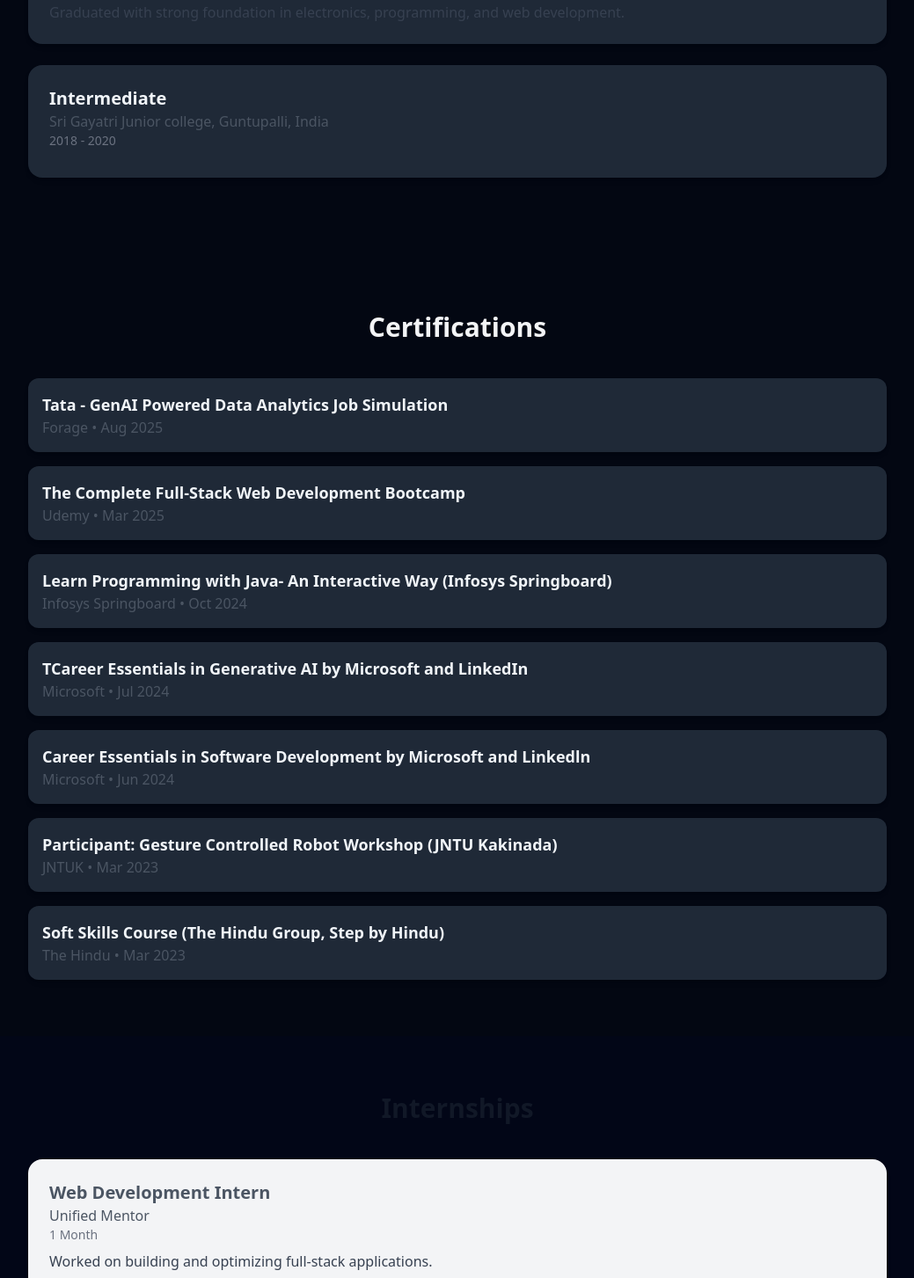
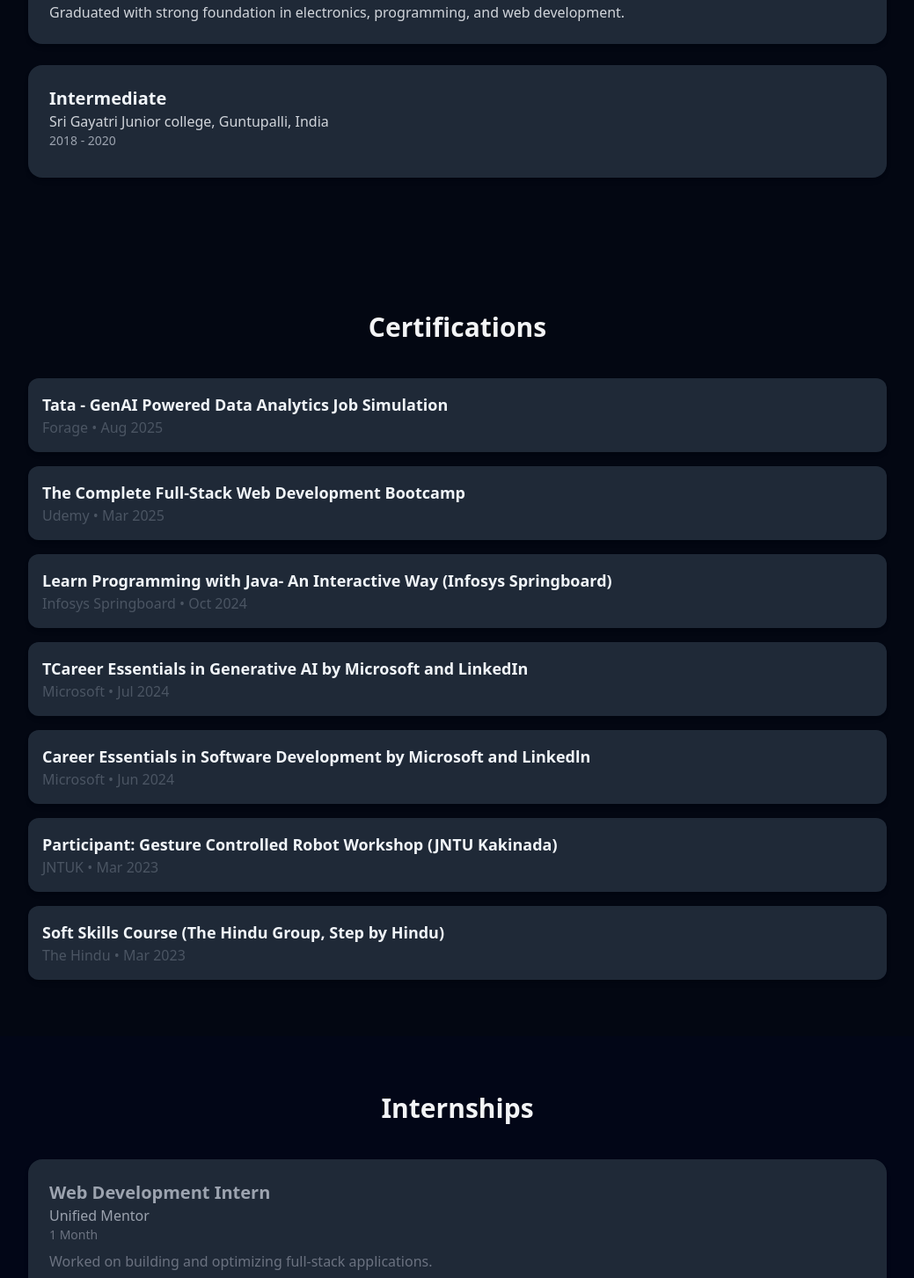
Before and after one commit to MALLIKHARJUNCH-02/Mallikharjun-Reddy-Portfolio, a React (Vite) app: page / in a window 1280 px wide. Shown: the part 2040-3493 px from the top of the page at 88% size, without its empty margins (120-1159 px from the left). Built offline with nearby package versions, Linux system fonts and the light colour scheme.

Commit message:
Updated UI

```diff
--- a/src/sections/Education.jsx
+++ b/src/sections/Education.jsx
@@ -19,9 +19,9 @@
                         transition={{ duration: 0.6 }}
                         key={index} className="mb-6 p-6 rounded-2xl shadow-md bg-gray-800">
                         <h3 className="text-xl font-semibold">{edu.degree}</h3>
-                        <p className="text-gray-600 dark:text-gray-300">{edu.institution}</p>
-                        <p className="text-sm text-gray-500">{edu.year}</p>
-                        <p className="mt-2 text-gray-700 dark:text-gray-200">{edu.description}</p>
+                        <p className="text-gray-300 dark:text-gray-300">{edu.institution}</p>
+                        <p className="text-sm text-gray-400">{edu.year}</p>
+                        <p className="mt-2 text-gray-300 dark:text-gray-200">{edu.description}</p>
                     </motion.div>
                 ))}
             </div>
--- a/src/sections/Internships.jsx
+++ b/src/sections/Internships.jsx
@@ -9,7 +9,7 @@
                     initial={{ opacity: 0, y: -30 }}
                     whileInView={{ opacity: 1, y: 0 }}
                     transition={{ duration: 0.6 }}
-                    className="text-3xl font-bold text-center mb-10 text-gray-900 dark:text-white">
+                    className="text-3xl font-bold text-center mb-10 text-gray-100 dark:text-white">
                     Internships
                 </motion.h2>
                 {siteData.internships.map((intern, index) => (
@@ -17,11 +17,11 @@
                         initial={{ opacity: 0, y: 30 }}
                         whileInView={{ opacity: 1, y: 0 }}
                         transition={{ duration: 0.6 }}
-                        key={index} className="mb-6 p-6 rounded-2xl shadow-md bg-gray-100 dark:bg-gray-800">
-                        <h3 className="text-xl font-semibold text-gray-600 dark:text-gray-300">{intern.role}</h3>
-                        <p className="text-gray-600 dark:text-gray-300">{intern.company}</p>
+                        key={index} className="mb-6 p-6 rounded-2xl shadow-md bg-gray-800 dark:bg-gray-800">
+                        <h3 className="text-xl font-semibold text-gray-400 dark:text-gray-300">{intern.role}</h3>
+                        <p className="text-gray-400 dark:text-gray-300">{intern.company}</p>
                         <p className="text-sm text-gray-500">{intern.duration}</p>
-                        <p className="mt-2 text-gray-700 dark:text-gray-200">{intern.description}</p>
+                        <p className="mt-2 text-gray-500 dark:text-gray-200">{intern.description}</p>
                     </motion.div>
                 ))}
             </div>
--- a/src/sections/Projects.jsx
+++ b/src/sections/Projects.jsx
@@ -18,9 +18,9 @@
                             initial={{ opacity: 0, y: 30 }}
                             whileInView={{ opacity: 1, y: 0 }}
                             transition={{ duration: 0.6 }}
-                            key={index} className="p-6 rounded-2xl shadow-md bg-gray-500 dark:bg-gray-800">
+                            key={index} className="p-6 rounded-2xl shadow-md bg-gray-800 dark:bg-gray-800">
                             <h3 className="text-xl font-semibold">{project.title}</h3>
-                            <p className="mt-2 text-gray-700 dark:text-gray-300">{project.description}</p>
+                            <p className="mt-2 text-gray-300 dark:text-gray-300">{project.description}</p>
                             <a href={project.link} target="_blank" rel="noopener noreferrer"
                                 className="inline-block mt-4 text-blue-600 dark:text-blue-400 hover:underline">
                                 View Project →
```
